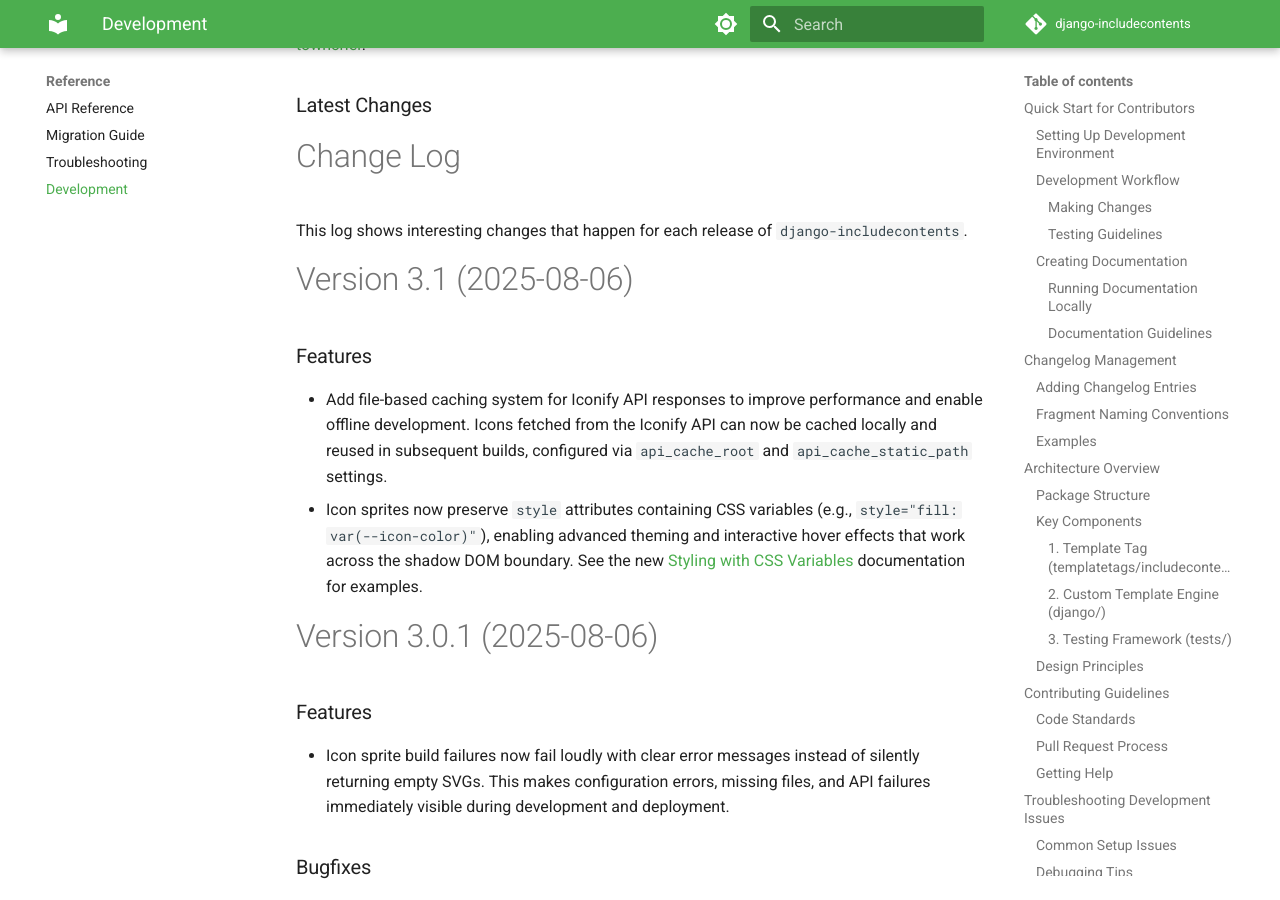
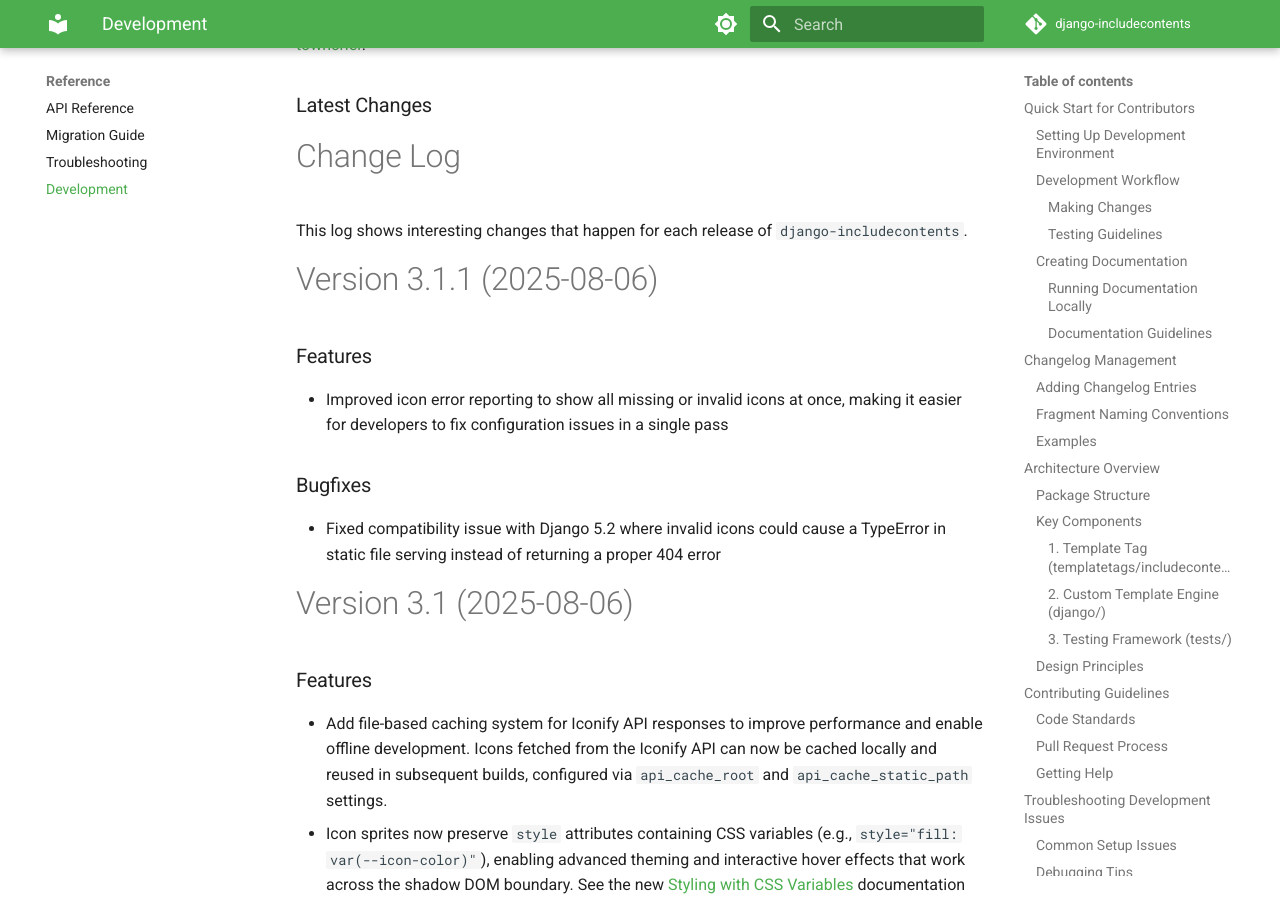
Before and after one commit to SmileyChris/django-includecontents, an MkDocs documentation site: the page built from docs/reference/development.md, in a window 1280 px wide and 900 px high, scrolled down 8547 px. Built offline with MkDocs 1.6.1 and Material for MkDocs 9.7.7, drawn with Linux system fonts in a browser that asks for light colours; comment, search, counter and statistics services are not loaded; the version menu is left out.

Commit message:
Update CHANGES for 3.1.1

```diff
--- a/CHANGES.md
+++ b/CHANGES.md
@@ -3,6 +3,17 @@
 This log shows interesting changes that happen for each release of `django-includecontents`.
 
 <!-- towncrier release notes start -->
+
+# Version 3.1.1 (2025-08-06)
+
+### Features
+
+- Improved icon error reporting to show all missing or invalid icons at once, making it easier for developers to fix configuration issues in a single pass
+
+### Bugfixes
+
+- Fixed compatibility issue with Django 5.2 where invalid icons could cause a TypeError in static file serving instead of returning a proper 404 error
+
 
 # Version 3.1 (2025-08-06)
 
```
Also changed, not shown: changes/+django52-finder-bug.bugfix.md (deleted, +0 -1 lines), changes/+icon-error-reporting.feature.md (deleted, +0 -1 lines).
